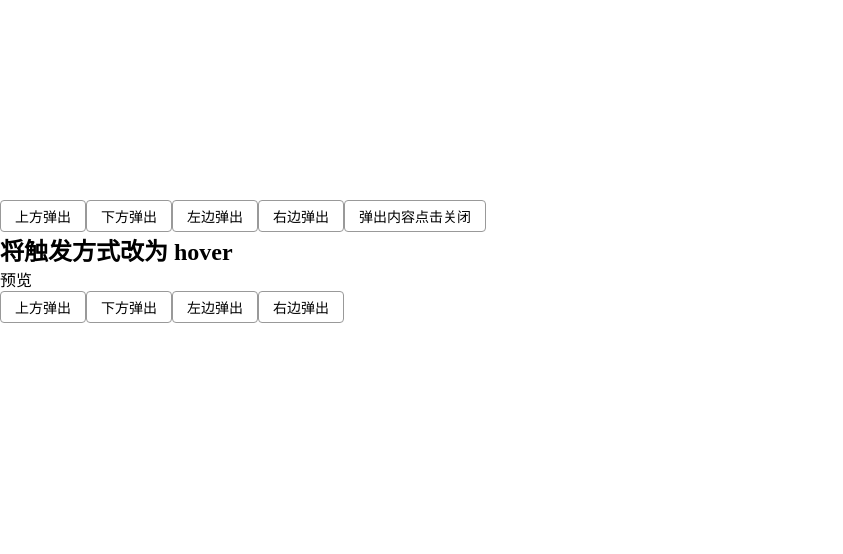
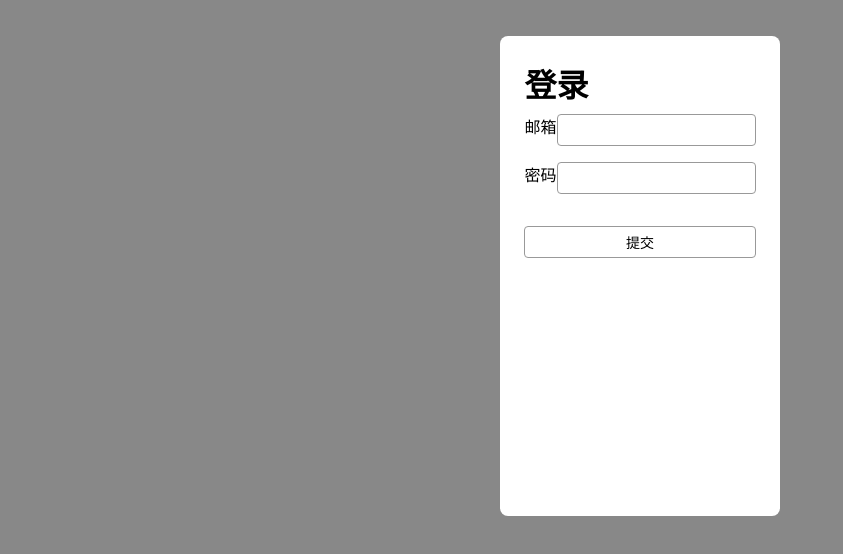
Before and after one commit to wang7211401/vue-ui, a Vue app: page / in a window 1280 px wide. Shown: the top 554 px of the page, without its empty margins (0-843 px from the left). Built offline with nearby package versions, Linux system fonts and the light colour scheme.

Commit message:
添加表单验证；例子

```diff
--- /dev/null
+++ b/src/demo-form-row.vue
@@ -0,0 +1,34 @@
+<template>
+    <div class="row">
+        <label>{{lable}}</label>
+        <div class="controls">
+            <slot></slot>
+            <div>
+                {{error && Object.values(error)[0]}}
+            </div>
+        </div>
+    </div>
+</template>
+<style lang="scss" scope>
+    .row{
+        padding:8px 0;
+        display:flex;
+    }
+    lable{
+        margin-right:1em;
+    }
+</style>
+<script>
+export default {
+    name:'demo-form-row',
+    props:{
+        lable:{
+            type:String,
+            required:true
+        },
+        error:{
+            type:Object
+        }
+    }
+}
+</script>
--- a/src/demo.vue
+++ b/src/demo.vue
@@ -1,92 +1,87 @@
 <template>
-    <div id="app">
-       <div style="margin-top:200px;">
-            <g-popover>
-                <g-button>上方弹出</g-button>
-                <template slot="content">
-                    弹出内容
-                </template>
-            </g-popover>
-
-            <g-popover position="bottom">
-                <g-button>下方弹出</g-button>
-                <template slot="content">
-                    弹出内容
-                </template>
-            </g-popover>
-
-            <g-popover position="left">
-                <g-button>左边弹出</g-button>
-                <template slot="content">
-                    弹出内容
-                </template>
-            </g-popover>
-
-            <g-popover position="right">
-                <g-button>右边弹出</g-button>
-                <template slot="content">
-                    弹出内容
-                </template>
-            </g-popover>
-
-            <g-popover position="top">
-                <g-button>弹出内容点击关闭</g-button>
-                <template slot="content" slot-scope="{close}">
-                    弹出内容 | <g-button @click="close">关闭</g-button>
-                </template>
-            </g-popover>
-        </div>
-        <div>
-            <h2>将触发方式改为 hover</h2>
-            <p>预览</p>
-            <g-popover trigger="hover">
-                <g-button>上方弹出</g-button>
-                <template slot="content">
-                    弹出内容
-                </template>
-            </g-popover>
-
-            <g-popover position="bottom" trigger="hover">
-                <g-button>下方弹出</g-button>
-                <template slot="content">
-                    弹出内容
-                </template>
-            </g-popover>
-
-            <g-popover position="left" trigger="hover">
-                <g-button>左边弹出</g-button>
-                <template slot="content">
-                    弹出内容
-                </template>
-            </g-popover>
-
-            <g-popover position="right" trigger="hover">
-                <g-button>右边弹出</g-button>
-                <template slot="content">
-                    弹出内容
-                </template>
-            </g-popover>
-        </div>
-    </div>
+   <div class="form-wrapper">
+        <form class="form" @submit.prevent="onSubmit">
+            <h1>登录</h1>
+            <demo-form-row lable="邮箱" :error="errors.email">
+                <g-input type="text" v-model="user.email"></g-input>
+            </demo-form-row>
+            <demo-form-row lable="密码" :error="errors.password">
+                <g-input type="password" v-model="user.password"></g-input>
+            </demo-form-row>
+            <div>
+                <g-button class="ok" type="submit">提交</g-button>
+            </div>
+        </form>
+   </div>
 </template>
 <script>
-import Popover from "./popover.vue";
-import Button from "./button/button.vue";
+import GButton from "./button/button.vue";
+import GInput from "./input.vue";
+import DemoFormRow from "./demo-form-row.vue";
+import formMixin from './form-mixin'
 
 export default {
   name: "demo",
   components: {
-    "g-popover": Popover,
-    "g-button": Button,
-  }
+    DemoFormRow,
+    GButton,
+    GInput
+  },
+  mixins:[formMixin],
+  data(){
+      return {
+        user:{
+            email:'',
+            password:''
+        },
+        rules:[
+            {
+                key:'email',pattern:'email',required:true
+            },
+            {
+                key:'password',minLength:6,required:true
+            }
+        ]
+      }
+  },
+  methods: {
+      onSubmit(){
+          this.validate(this.user)
+          console.log(this.errors)
+      }
+  },
+
 };
 </script>
+
 <style>
 * {
   margin: 0;
   padding: 0;
   box-sizing: border-box;
 }
+body{
+    background:#888;
+}
+</style>
+<style scoped lang="scss">
+.form{
+    background:white;
+    padding:24px;
+    border-radius:8px;
+    margin-top:36px;
+    min-height:60vh;
+    &-wrapper{
+        display:flex;
+        justify-content:center;
+    }
+    .ok{
+        display:block;
+        width:100%;
+        margin-top:24px;
+    }
+}
+
 .wrapper{
   /* margin:40px; */
 }
--- /dev/null
+++ b/src/form-mixin.js
@@ -0,0 +1,16 @@
+import Validate from './validate'
+export default {
+    data(){
+        return {
+            errors:{},
+            validator: new Validate()
+        }
+    },
+    methods: {
+        validate(formData){
+            const rules = this.rules
+            const v = this.validator
+            this.errors = v.validate(formData,rules)
+        }
+    },
+}
--- a/src/input.vue
+++ b/src/input.vue
@@ -1,6 +1,6 @@
 <template>
     <div class="wrapper" :class="{error}">
-        <input type="text" :value="value" :disabled="disabled" :readonly="readonly"
+        <input :type="type" :value="value" :disabled="disabled" :readonly="readonly"
         @change="$emit('change',$event.target.value)"
         @input="$emit('input',$event.target.value)"
         @focus="$emit('focus',$event.target.value)"
@@ -32,6 +32,10 @@ export default {
     },
     error: {
       type: String
+    },
+    type:{
+      type:String,
+      default:'text'
     }
   }
 };
```
